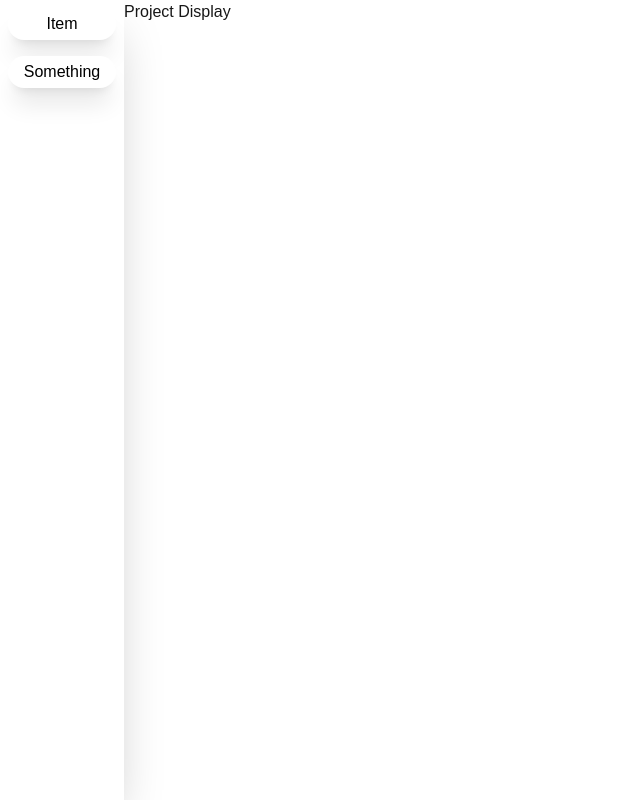
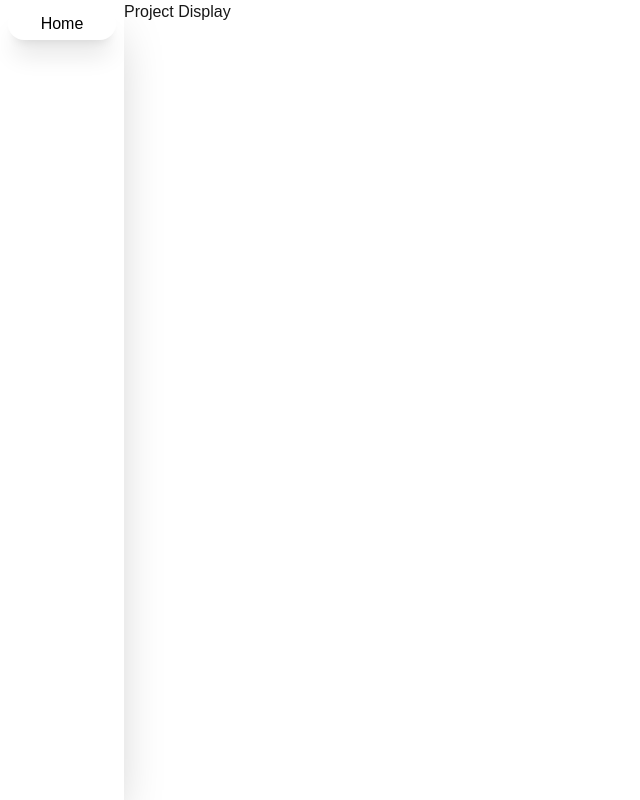
Before and after one commit to YHWHinme/projectTracking, a Next.js app in the folder frontend/: page / in a window 1280 px wide. Shown: the whole page, without its empty margins (0-640 px from the left). Built offline with nearby package versions, Linux system fonts and the light colour scheme.

Commit message:
Added practical nodes

```diff
--- a/frontend/app/components/sidebar.tsx
+++ b/frontend/app/components/sidebar.tsx
@@ -1,3 +1,4 @@
+import Link from "next/link";
 function Sidebar() {
   return (
     <div
@@ -7,25 +8,26 @@ function Sidebar() {
 			bg-white
 			"
     >
-      <NavButton name={"Item"} />
-      <NavButton name={"Something"} />
+      <NavButton name={"Home"} link={"/"} />
     </div>
   );
 }
 
-function NavButton({ name }: { name: string }) {
+function NavButton({ name, link }: { name: string; link: string }) {
   return (
-    <div
-      className="rounded-3xl shadow-xl
+    <Link href={link}>
+      <div
+        className="rounded-3xl shadow-xl
 			flex justify-center
 			bg-white text-black
-			hover:bg-gray-500 cursor-pointer
+			hover:bg-gray-500 group:cursor-pointer
 			p-1 mx-2 my-2
 			transition-all ease-linear duration-300
 			"
-    >
-      {name}
-    </div>
+      >
+        {name}
+      </div>
+    </Link>
   );
 }
 
```
